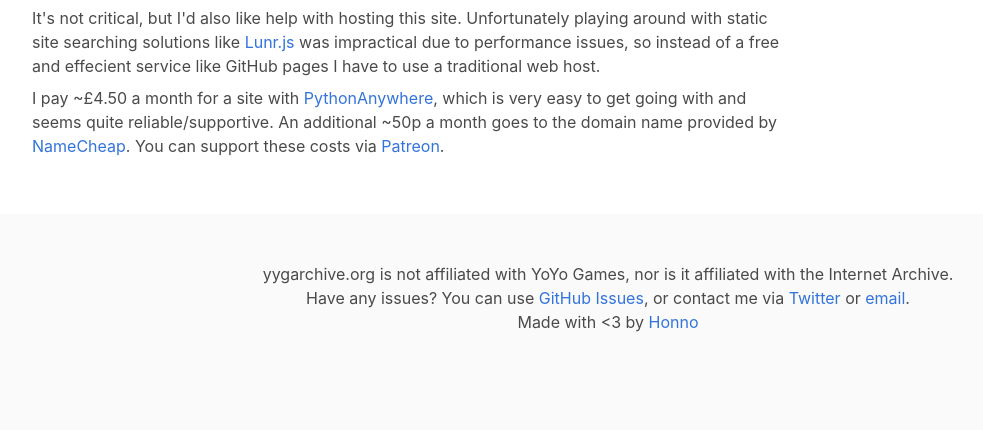
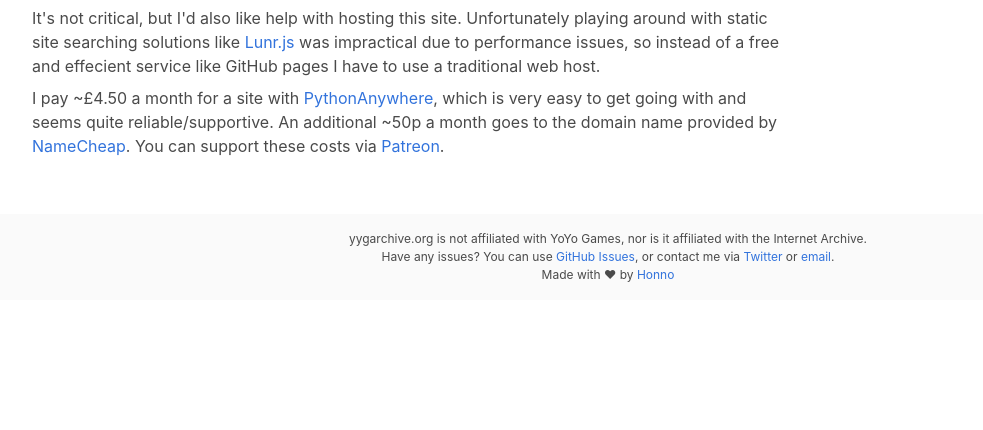
Before and after one commit to honno/yygarchive.org, a Flask app: page / in a window 1280 px wide. Shown: the part 1946-2376 px from the top of the page, without its empty margins (32-1015 px from the left). After the commit the page ends 2228 px from the top, so only its background shows below. Run offline with Flask 2, Linux system fonts and the light colour scheme; some libraries are stand-ins or nearby versions.

Commit message:
slightly nicer footer

```diff
--- a/app/templates/base.html
+++ b/app/templates/base.html
@@ -49,11 +49,11 @@
                 </div>
             </section>
         </div>
-        <footer class="footer">
-            <div class="content has-text-centered">
+        <footer class="footer p-4">
+            <div class="content has-text-centered is-size-7">
                 <p class="mb-0">yygarchive.org is not affiliated with YoYo Games, nor is it affiliated with the Internet Archive.</p>
                 <p class="mb-0">Have any issues? You can use <a href="https://github.com/Honno/yyg-sandbox-search">GitHub Issues</a>, or contact me via <a href="https://twitter.com/WhoStoleHonno">Twitter</a> or <a href="mailto:quitesimplymatt@gmail.com">email</a>.</p>
-                <p class="mb-0">Made with <3 by <a href="https://matthewbarber.io/">Honno</a></p>
+                <p class="mb-0">Made with ♥ by <a href="https://matthewbarber.io/">Honno</a></p>
             </div>
         </footer>
     </body>
```
